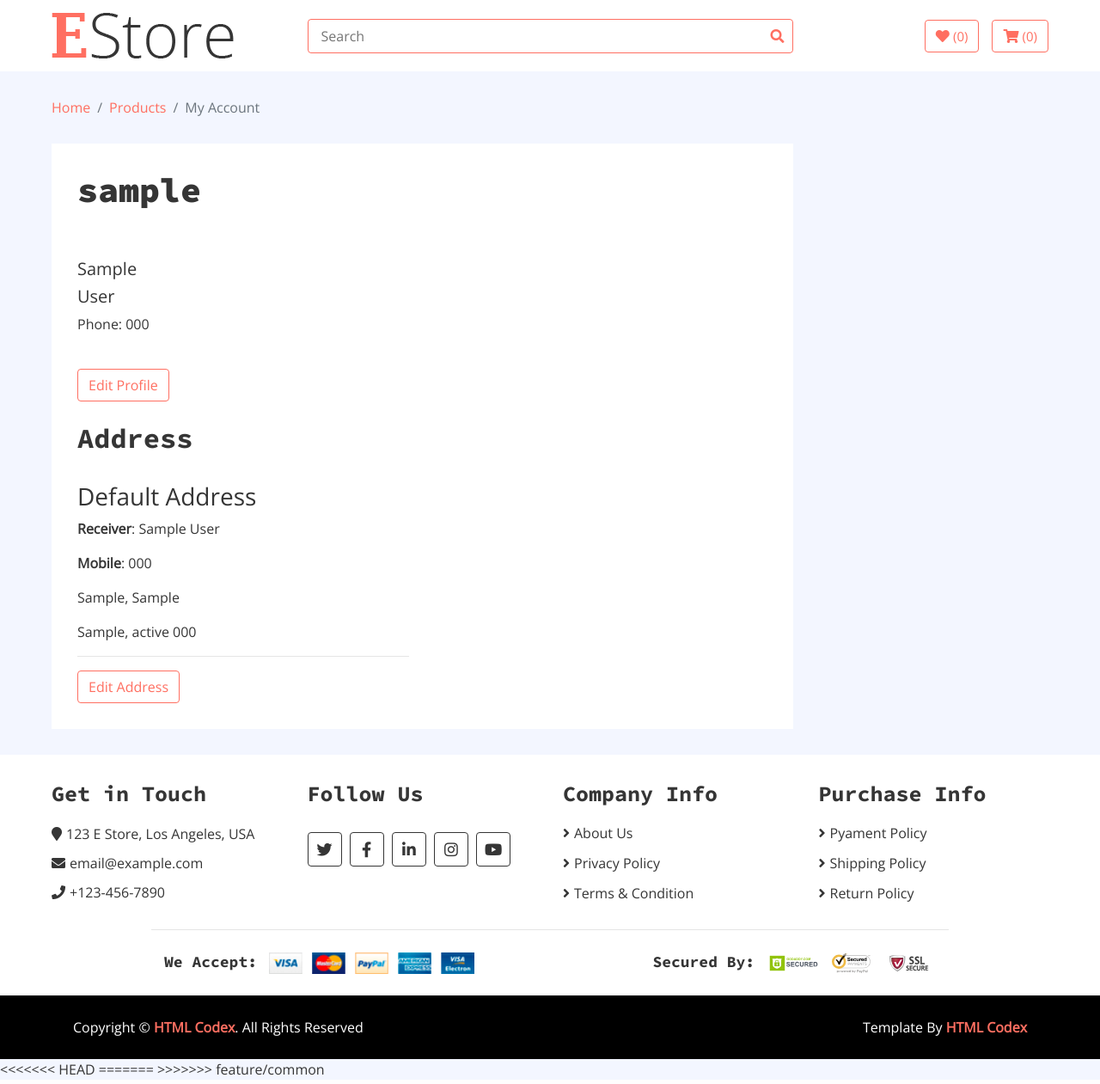
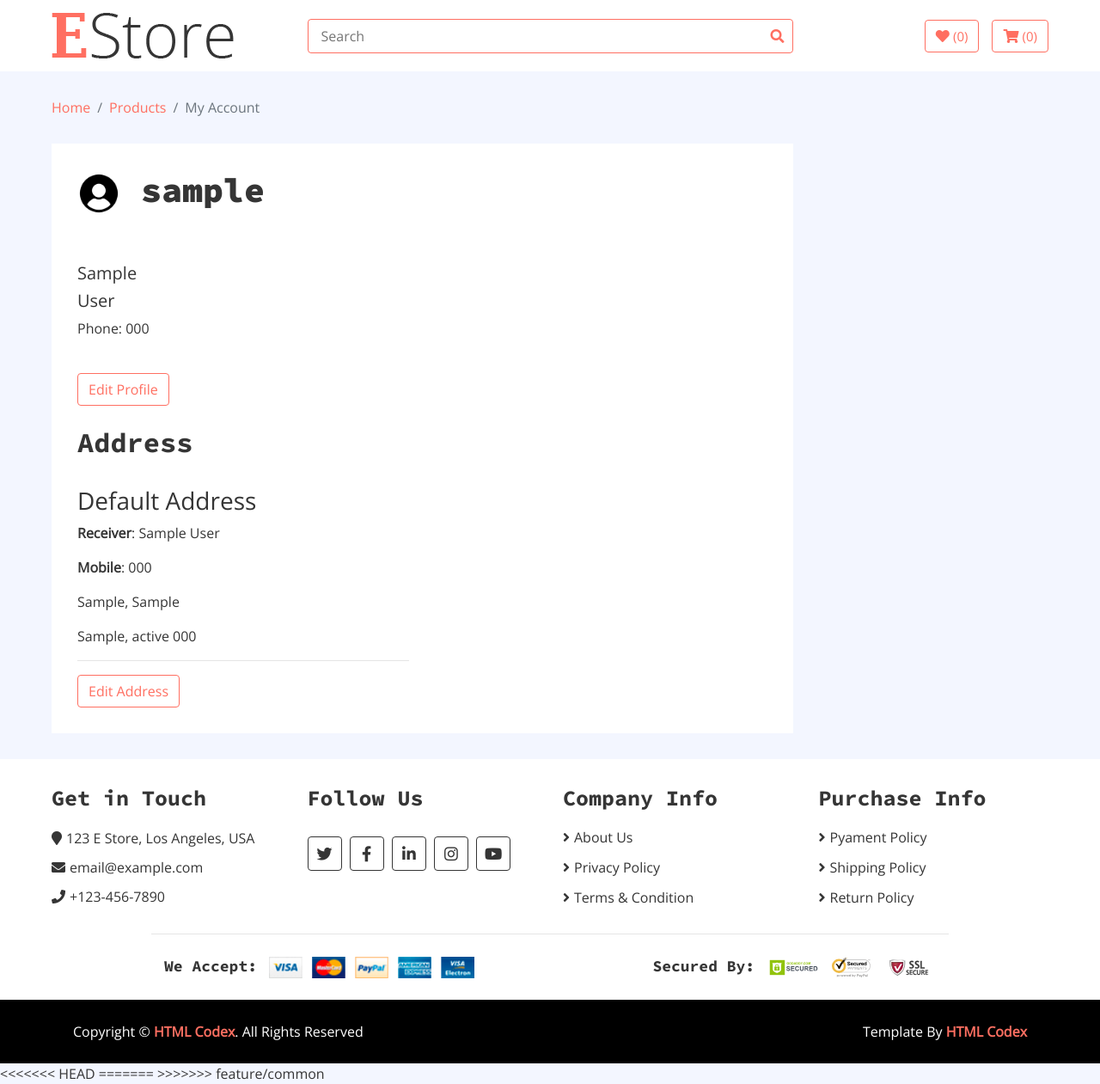
Before and after one commit to palakparmartntra/E-Commerce-Project, a Django app: page /accounts/1/ in a window 1280 px wide. Shown: the part 64-1325 px from the top of the page at 86% size. Run offline with Django 5.2, Linux system fonts and the light colour scheme; tables that the repository leaves empty hold one stand-in row (values such as "Sample post"); some libraries are stand-ins or nearby versions.

Commit message:
added edit button urls

```diff
--- a/templates/profile/view_profile.html
+++ b/templates/profile/view_profile.html
@@ -1,20 +1,22 @@
 {% extends 'base/header.html' %}
 
 {% block content %}
-
+{% load static %}
 <div class="my-account">
     <div class="container-fluid">
         <div class="row">
         <div class="col-md-9">
             <div class="tab-content">
                 <div id="address-tab" role="tabpanel" >
-                <h1>{{ user.username }}</h1><br><br>
+                <h1>
+                    <img src="{% static 'img/default_user.png' %}" alt="default user" width="50px"> {{ user.username }}
+                </h1><br><br>
                 <div class="row">
                     <div class="col-md-9">
                         <h5>{{ user.first_name }}</h5>
                         <h5>{{ user.last_name }}</h5>
                         <p>Phone: {{ user.phone_no }}</p><br>
-                        <button class="btn">Edit Profile</button><br><br>
+                        <a href="{% url 'updateprofile' user.id %}" class="btn">Edit Profile</a><br><br>
                     </div>
                 </div>
                 <h2>Address</h2><br>
@@ -36,7 +38,7 @@
                         </div>
                     </div>
                     {% endfor %}
-                    <button class="btn">Edit Address</button>
+                    <a href="{% url 'updateaddress' user.id %}" class="btn">Edit Address</a>
                 </div>
             </div>
         </div>
```
Also changed, not shown: static/img/default_user.png (added).
